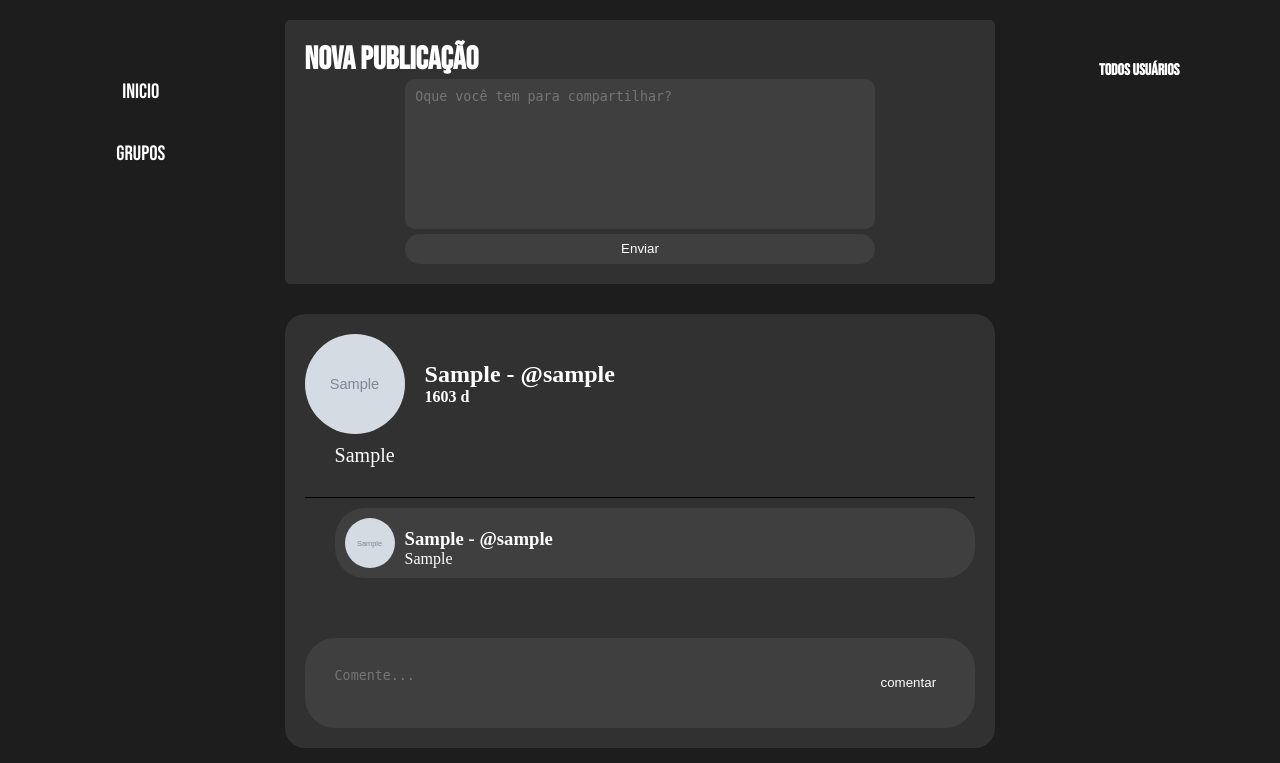
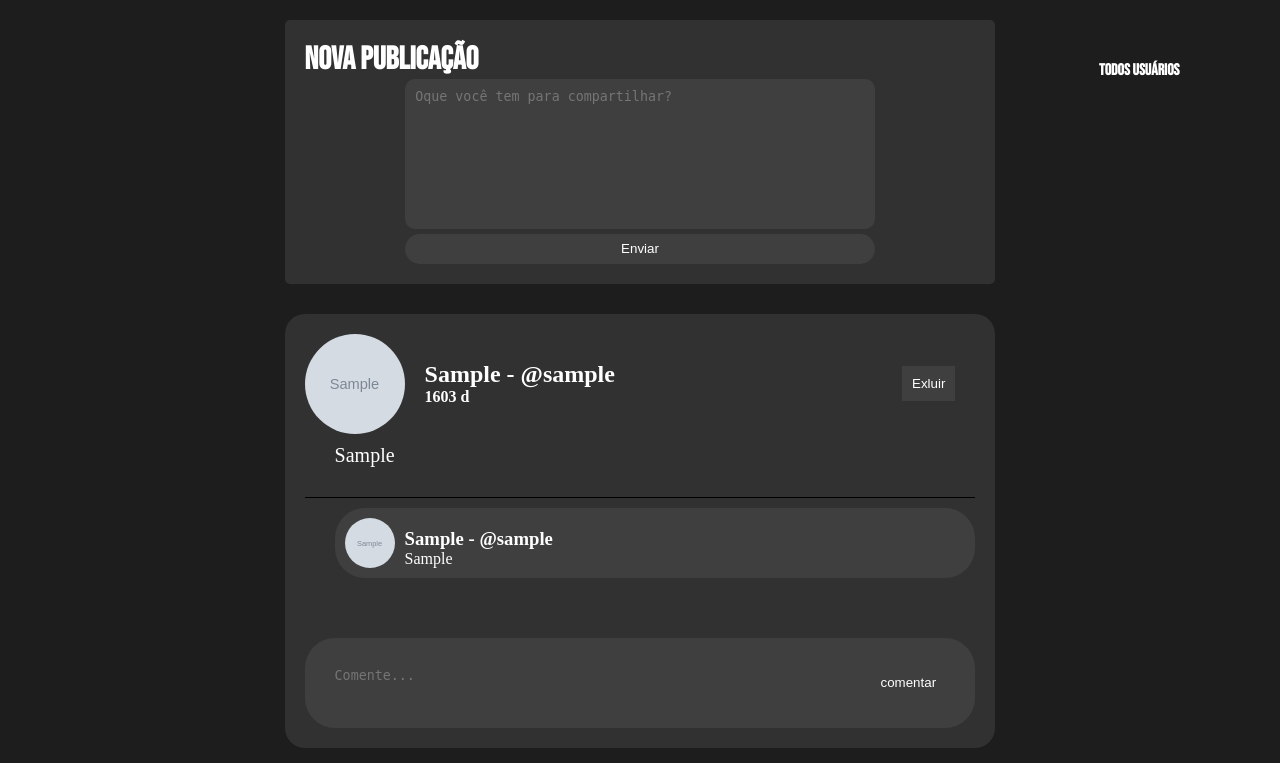
Before and after one commit to jaolvz/redesocial-faculdade, a Django app: page /feed/homepage/ in a window 1280 px wide. Shown: the part 85-848 px from the top of the page. Run offline with Django 4.2, Linux system fonts and the light colour scheme; a user stored in the database is signed in; tables that the repository leaves empty hold one stand-in row (values such as "Sample post"); grey boxes marked "Sample" are stand-in pictures.

Commit message:
exclusão de posts e  pagina 404

```diff
--- a/feed/templates/homepage.html
+++ b/feed/templates/homepage.html
@@ -18,12 +18,6 @@
         <a href="{% url 'feed:sair' %}">Sair</a></div>
     </header>
     <main>
-        <div class="esquerdaMain">
-            <ul>
-                <li>Inicio</li>
-                <li>Grupos</li>
-           </ul>
-        </div>
         <div class="direitaMain">
             <h4>Todos usuários</h4>
            <ul>
@@ -58,6 +52,15 @@
 
                 <div class="post">
                     <div class="post_cabecalho">
+
+                        {%if request.user.username == post.autor.username%}
+                         <form action="{% url 'feed:excluir_post' post.id %}"  class="form_msg btn_excluir" method="POST" enctype="multipart/form-data">
+                            {% csrf_token %}
+                            <button>Exluir</button>
+                        </form>
+                        {%endif%}
+
+
                         {% if post.autor.perfil.imagem_perfil %}
                         <img src="{{ post.autor.perfil.imagem_perfil.url }}" alt="Imagem de Perfil">
                         {% endif %}
--- a/feed/urls.py
+++ b/feed/urls.py
@@ -9,6 +9,7 @@ urlpatterns = [
         path('sair/', views.sair , name='sair'),
         path('@<str:usuario_solicitado>/', views.perfil, name='perfil'),
         path('upload_post/', views.upload_post, name='upload_post'),
+        path('excluir_post/<int:post_id>/', views.excluir_post, name='excluir_post'),
         path('upload_comentario/<int:post_id>/', views.upload_comentario, name='upload_comentario'),
 
 ]
--- a/feed/views.py
+++ b/feed/views.py
@@ -15,16 +15,6 @@ def homepage(request):
     imagem_perfil_url = perfil.imagem_perfil.url
     contexto = {'imagem_perfil_url': imagem_perfil_url,'user':user, 'usuarios':usuarios, 'posts':posts}
     return render(request, 'homepage.html', contexto)
-
-@login_required(login_url='usuarios:login')
-def atualizar_homepage(request):
-    user = request.user
-    posts = Post.objects.order_by('-postado') #ordenandos os posts dos mais novos,pro mais velhos
-    usuarios = User.objects.all()
-    perfil = request.user.perfil
-    imagem_perfil_url = perfil.imagem_perfil.url
-    contexto = {'imagem_perfil_url': imagem_perfil_url,'user':user, 'usuarios':usuarios, 'posts':posts}
-    return JsonResponse(contexto)
 
 
 def sair (request):
@@ -46,8 +36,17 @@ def upload_post(request):
         post = Post.objects.create(autor=autor_post, conteudo=txt_post)
         return redirect('feed:homepage')
     else:
+        return redirect('feed:meuperfil')
 
-        return redirect('feed:meuperfil')
+@login_required(login_url='usuario:login')
+def excluir_post(request, post_id):
+    post = get_object_or_404(Post, id=post_id)
+    if request.method == 'POST':
+        post.delete()
+        return redirect('feed:homepage')
+    else:
+        return HttpResponse("Vtmnccc")
+
 
 
 @login_required(login_url='usuarios:login')
--- a/home/templates/home.html
+++ b/home/templates/home.html
@@ -20,9 +20,8 @@
     </header>
     <div class="slider">
         <div class="conteudo">
-            <h1>FACULbook</h1>
-    <p>O <span>FACULbook </span>é uma rede social projetada exclusivamente para a comunidade acadêmica da FAETERJ
-        (Faculdade de Educação Tecnológica do Estado do Rio de Janeiro). Esta rede social foi desenvolvida com o
+            <h1>Faculbook</h1>
+    <p>O <span>Faculbook </span>é uma rede social projetada exclusivamente para a comunidade acadêmica. Esta rede social foi desenvolvida com o
         objetivo de promover a interação entre alunos da instituição.</p>
     </div>
     <img src="{% static 'home/imgs/faeterj.jpg'%}" class="img_Fundo" alt="faeterj">
--- a/static/basico/css/basico.css
+++ b/static/basico/css/basico.css
@@ -91,7 +91,22 @@ header{
     .post_cabecalho{
         display: flex;
         align-items: center;
+    position: relative;    }
+
+    .btn_excluir{
+        position: absolute;
+        right: 20px;
+
     }
+    .btn_excluir button{
+        width: 100%;
+        height: 100%;
+        padding: 10px;
+        background-color: var(--fundoComentarios);
+        color: var(--font);
+        border: none;
+    }
+
     .informacoes_usuario_post{
         padding-left: 20px;
         width: 100%;
@@ -183,3 +198,14 @@ header{
         }
 
     }
+
+
+.main_404{
+    font-family: fonteLogo;
+    height: 80vh;
+    width: 100vw;
+    display: flex;
+    align-items: center;
+    justify-content: center;
+    flex-direction: column;
+}
--- a/usuarios/templates/cadastro.html
+++ b/usuarios/templates/cadastro.html
@@ -4,7 +4,7 @@
 <head>
     <meta charset="UTF-8">
     <meta name="viewport" content="width=device-width, initial-scale=1.0">
-    <title>Facultech - Cadastro</title>
+    <title>Faculbook- Cadastro</title>
     <link rel="stylesheet" href="{% static 'usuarios/css/cadastro.css'%}">
 </head>
 <body>
@@ -12,7 +12,7 @@
         <script>window.location.href = "{% url 'feed:homepage' %}";</script>
     {% else %}
     <header>
-        <h1>Facultech</h1>
+        <a href="{% url 'home:home' %}">  <h1>Faculbook</h1></a>
     </header>
 
    <main>
--- a/usuarios/templates/login.html
+++ b/usuarios/templates/login.html
@@ -5,7 +5,7 @@
     <meta charset="UTF-8">
     <meta name="viewport" content="width=device-width, initial-scale=1.0">
     <link rel="stylesheet" href="{% static 'usuarios/css/login.css'%}">
-    <title>Facultech - Login</title>
+    <title>Faculbook - Login</title>
 </head>
 <body>
     {% if user.is_authenticated %}
@@ -13,7 +13,7 @@
     {% else %}
 
     <header>
-            <h1>Faculbook</h1>
+          <a href="{% url 'home:home' %}">  <h1>Faculbook</h1></a>
     </header>
 <main>
 
--- a/usuarios/views.py
+++ b/usuarios/views.py
@@ -31,7 +31,7 @@ def cadastro(request):
             perfil.imagem_perfil = caminho_imagem
             perfil.save()
 
-        return HttpResponse ("Usuário cadastrado com sucesso!")
+        return redirect ('usuarios:login')
 
 def login(request):
     if request.method=="GET":
```
Also changed, not shown: feed/templates/404.html (added, +29 -0 lines), feed/templates/comentarios.html (deleted, +0 -14 lines).
